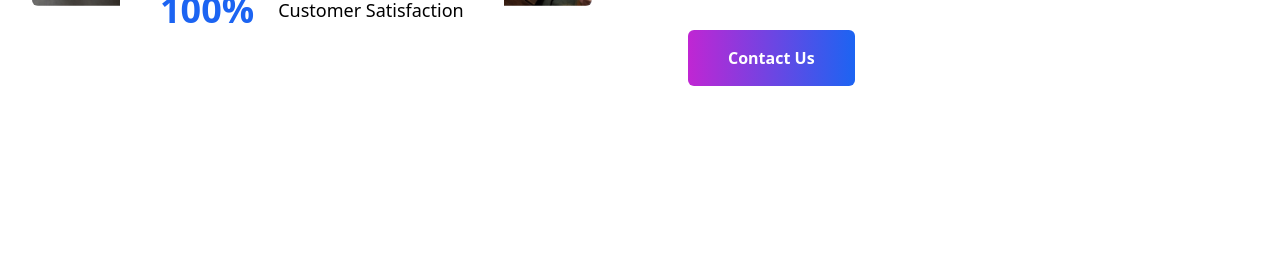
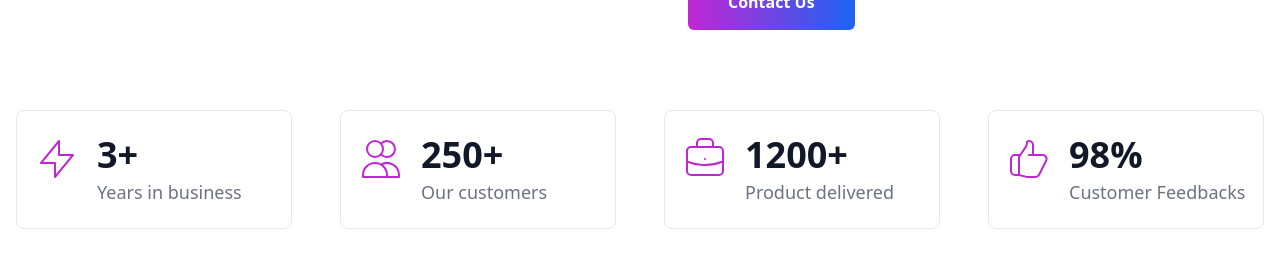
Before and after one commit to sandundil2002/Haven-Laptop, a React (Vite) app: page / in a window 1280 px wide. Shown: the part 1364-1630 px from the top of the page. Before the commit the page ends 1546 px from the top, so only its background shows below. Built offline with nearby package versions, Linux system fonts and the light colour scheme.

Commit message:
business stats bar implemented.

```diff
--- a/index.html
+++ b/index.html
@@ -2,9 +2,9 @@
 <html lang="en">
   <head>
     <meta charset="UTF-8" />
-    <link rel="icon" type="image/svg+xml" href="/vite.svg" />
+    <link rel="icon" href="./src/assets/icons8-laptop-96.png" />
     <meta name="viewport" content="width=device-width, initial-scale=1.0" />
-    <title>Vite + React</title>
+    <title>Haven Laptop</title>
   </head>
   <body>
     <div id="root"></div>
--- a/src/App.jsx
+++ b/src/App.jsx
@@ -2,6 +2,7 @@ import './App.css'
 import Navbar from './Componets/Home/Navbar'
 import Carousal from './Componets/Home/Carousal'
 import About from './Componets/About/About'
+import Stats from './Componets/About/Stats'
 
 function App() {
   return (
@@ -9,6 +10,7 @@ function App() {
       <Navbar />
       <Carousal />
       <About />
+      <Stats />
     </>
   )
 }
--- a/src/Componets/About/About.jsx
+++ b/src/Componets/About/About.jsx
@@ -5,7 +5,7 @@ function About() {
     return (
         <>
             <h1 class="mt-5 text-3xl font-bold text-gray-900 text-center dark:text-white md:text-5xl lg:text-6xl"><span class="text-transparent bg-clip-text bg-gradient-to-r from-blue-600 to-cyan-600">About Us</span></h1>
-            <section class="py-10 sm:py-16 lg:py-24">
+            <section class="py-10 ">
                 <div class="px-4 mx-auto sm:px-6 lg:px-8 max-w-7xl">
                     <div class="grid items-center grid-cols-1 gap-y-8 lg:grid-cols-2 gap-x-16 xl:gap-x-24">
                         <div class="relative mb-12">
--- /dev/null
+++ b/src/Componets/About/Stats.jsx
@@ -0,0 +1,77 @@
+import React from 'react'
+import './stats.css'
+
+function Stats() {
+    return (
+        <>
+            <section class="py-10 bg-white">
+                <div class="px-4 mx-auto max-w-7xl ">
+                    <div class="grid grid-cols-1 gap-6 px-6 sm:px-0 sm:grid-cols-2 lg:grid-cols-4 xl:gap-x-12">
+                        <div class="stats-box overflow-hidden bg-white border border-gray-200 rounded-lg">
+                            <div class="px-4 py-6">
+                                <div class="flex items-start">
+                                    <svg class="flex-shrink-0 w-12 h-12 text-fuchsia-600" xmlns="http://www.w3.org/2000/svg" fill="none" viewBox="0 0 24 24" stroke="currentColor">
+                                        <path stroke-linecap="round" stroke-linejoin="round" stroke-width="1" d="M13 10V3L4 14h7v7l9-11h-7z" />
+                                    </svg>
+                                    <div class="ml-4">
+                                        <h4 class="text-4xl font-bold text-gray-900">3+</h4>
+                                        <p class="mt-1.5 text-lg font-medium leading-tight text-gray-500">Years in business</p>
+                                    </div>
+                                </div>
+                            </div>
+                        </div>
+
+                        <div class="stats-box overflow-hidden bg-white border border-gray-200 rounded-lg">
+                            <div class="px-4 py-6">
+                                <div class="flex items-start">
+                                    <svg class="flex-shrink-0 w-12 h-12 text-fuchsia-600" xmlns="http://www.w3.org/2000/svg" fill="none" viewBox="0 0 24 24" stroke="currentColor">
+                                        <path stroke-linecap="round" stroke-linejoin="round" stroke-width="1" d="M12 4.354a4 4 0 110 5.292M15 21H3v-1a6 6 0 0112 0v1zm0 0h6v-1a6 6 0 00-9-5.197M13 7a4 4 0 11-8 0 4 4 0 018 0z" />
+                                    </svg>
+                                    <div class="ml-4">
+                                        <h4 class="text-4xl font-bold text-gray-900">250+</h4>
+                                        <p class="mt-1.5 text-lg font-medium leading-tight text-gray-500">Our customers</p>
+                                    </div>
+                                </div>
+                            </div>
+                        </div>
+
+                        <div class="stats-box overflow-hidden bg-white border border-gray-200 rounded-lg">
+                            <div class="px-4 py-6">
+                                <div class="flex items-start">
+                                    <svg class="flex-shrink-0 w-12 h-12 text-fuchsia-600" xmlns="http://www.w3.org/2000/svg" fill="none" viewBox="0 0 24 24" stroke="currentColor">
+                                        <path stroke-linecap="round" stroke-linejoin="round" stroke-width="1" d="M21 13.255A23.931 23.931 0 0112 15c-3.183 0-6.22-.62-9-1.745M16 6V4a2 2 0 00-2-2h-4a2 2 0 00-2 2v2m4 6h.01M5 20h14a2 2 0 002-2V8a2 2 0 00-2-2H5a2 2 0 00-2 2v10a2 2 0 002 2z" />
+                                    </svg>
+                                    <div class="ml-4">
+                                        <h4 class="text-4xl font-bold text-gray-900">1200+</h4>
+                                        <p class="mt-1.5 text-lg font-medium leading-tight text-gray-500">Product delivered</p>
+                                    </div>
+                                </div>
+                            </div>
+                        </div>
+
+                        <div class="stats-box overflow-hidden bg-white border border-gray-200 rounded-lg">
+                            <div class="px-4 py-6">
+                                <div class="flex items-start">
+                                    <svg class="flex-shrink-0 w-12 h-12 text-fuchsia-600" xmlns="http://www.w3.org/2000/svg" fill="none" viewBox="0 0 24 24" stroke="currentColor">
+                                        <path
+                                            stroke-linecap="round"
+                                            stroke-linejoin="round"
+                                            stroke-width="1"
+                                            d="M14 10h4.764a2 2 0 011.789 2.894l-3.5 7A2 2 0 0115.263 21h-4.017c-.163 0-.326-.02-.485-.06L7 20m7-10V5a2 2 0 00-2-2h-.095c-.5 0-.905.405-.905.905 0 .714-.211 1.412-.608 2.006L7 11v9m7-10h-2M7 20H5a2 2 0 01-2-2v-6a2 2 0 012-2h2.5"
+                                        />
+                                    </svg>
+                                    <div class="ml-4">
+                                        <h4 class="text-4xl font-bold text-gray-900">98%</h4>
+                                        <p class="mt-1.5 text-lg font-medium leading-tight text-gray-500">Customer Feedbacks</p>
+                                    </div>
+                                </div>
+                            </div>
+                        </div>
+                    </div>
+                </div>
+            </section>
+        </>
+    )
+}
+
+export default Stats
--- /dev/null
+++ b/src/Componets/About/stats.css
@@ -0,0 +1,6 @@
+.stats-box:hover {
+    background: linear-gradient(to left, #d946ef, #2563eb);
+    svg, h4, p {
+        color: #fff;
+    }
+}
--- a/src/Componets/Home/Navbar.jsx
+++ b/src/Componets/Home/Navbar.jsx
@@ -1,4 +1,5 @@
 import React from "react";
+import "./Navbar.css";
 import logo from "../../assets/icons8-laptop-96.png";
 // refc
 function Navbar() {
@@ -7,11 +8,11 @@ function Navbar() {
       <nav class="bg-white border-gray-200 dark:bg-gray-900">
         <div class="max-w-screen-xl flex flex-wrap items-center justify-between mx-auto p-4">
           <a href="#" class="flex items-center space-x-3 rtl:space-x-reverse">
-            <img src={logo} class="h-8" alt="Flowbite Logo" />
+            <img src={logo} class="h-8" alt="Logo" />
             <span class="self-center text-2xl font-semibold whitespace-nowrap dark:text-white">Haven Laptop</span>
           </a>
           <div class="flex md:order-2 space-x-3 md:space-x-0 rtl:space-x-reverse">
-            <button type="button" class="text-white bg-blue-700 hover:bg-blue-800 focus:ring-4 focus:outline-none focus:ring-blue-300 font-medium rounded-lg text-sm px-4 py-2 text-center dark:bg-blue-600 dark:hover:bg-blue-700 dark:focus:ring-blue-800">Contact Us</button>
+            <button type="button" class="nav-contact text-white bg-blue-700 hover:bg-blue-800 focus:ring-4 focus:outline-none focus:ring-blue-300 font-medium rounded-lg text-sm px-4 py-2 text-center dark:bg-blue-600 dark:hover:bg-blue-700 dark:focus:ring-blue-800">Contact Us</button>
             <button data-collapse-toggle="navbar-cta" type="button" class="inline-flex items-center p-2 w-10 h-10 justify-center text-sm text-gray-500 rounded-lg md:hidden hover:bg-gray-100 focus:outline-none focus:ring-2 focus:ring-gray-200 dark:text-gray-400 dark:hover:bg-gray-700 dark:focus:ring-gray-600" aria-controls="navbar-cta" aria-expanded="false">
               <span class="sr-only">Open main menu</span>
               <svg class="w-5 h-5" aria-hidden="true" xmlns="http://www.w3.org/2000/svg" fill="none" viewBox="0 0 17 14">
--- /dev/null
+++ b/src/Componets/Home/navbar.css
@@ -0,0 +1,5 @@
+@media screen and (max-width: 424px) {
+    .nav-contact{
+        display: none;
+    }
+}
```
Also changed, not shown: src/Componets/Home/Carousal.jsx (+8 -8 lines).
